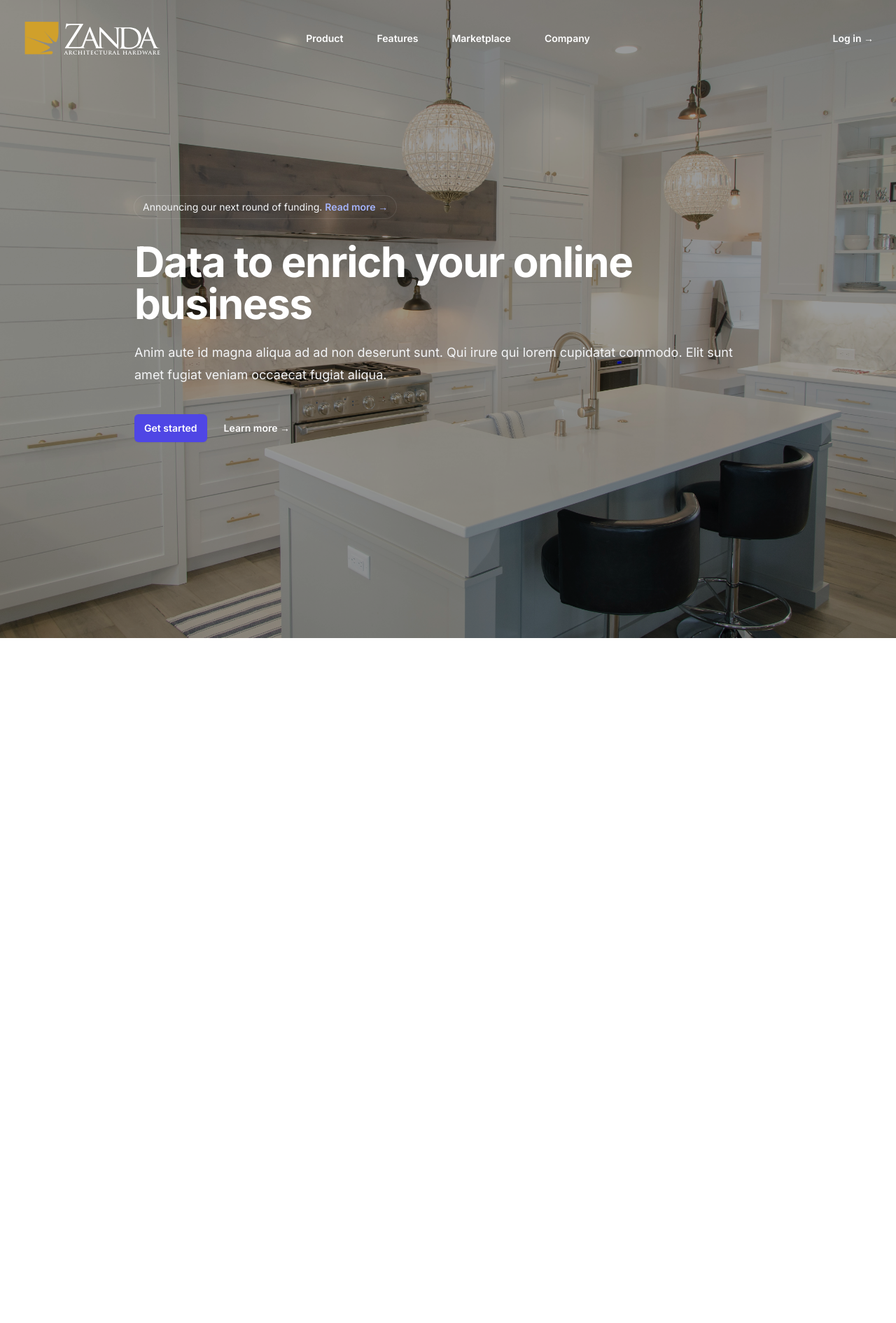
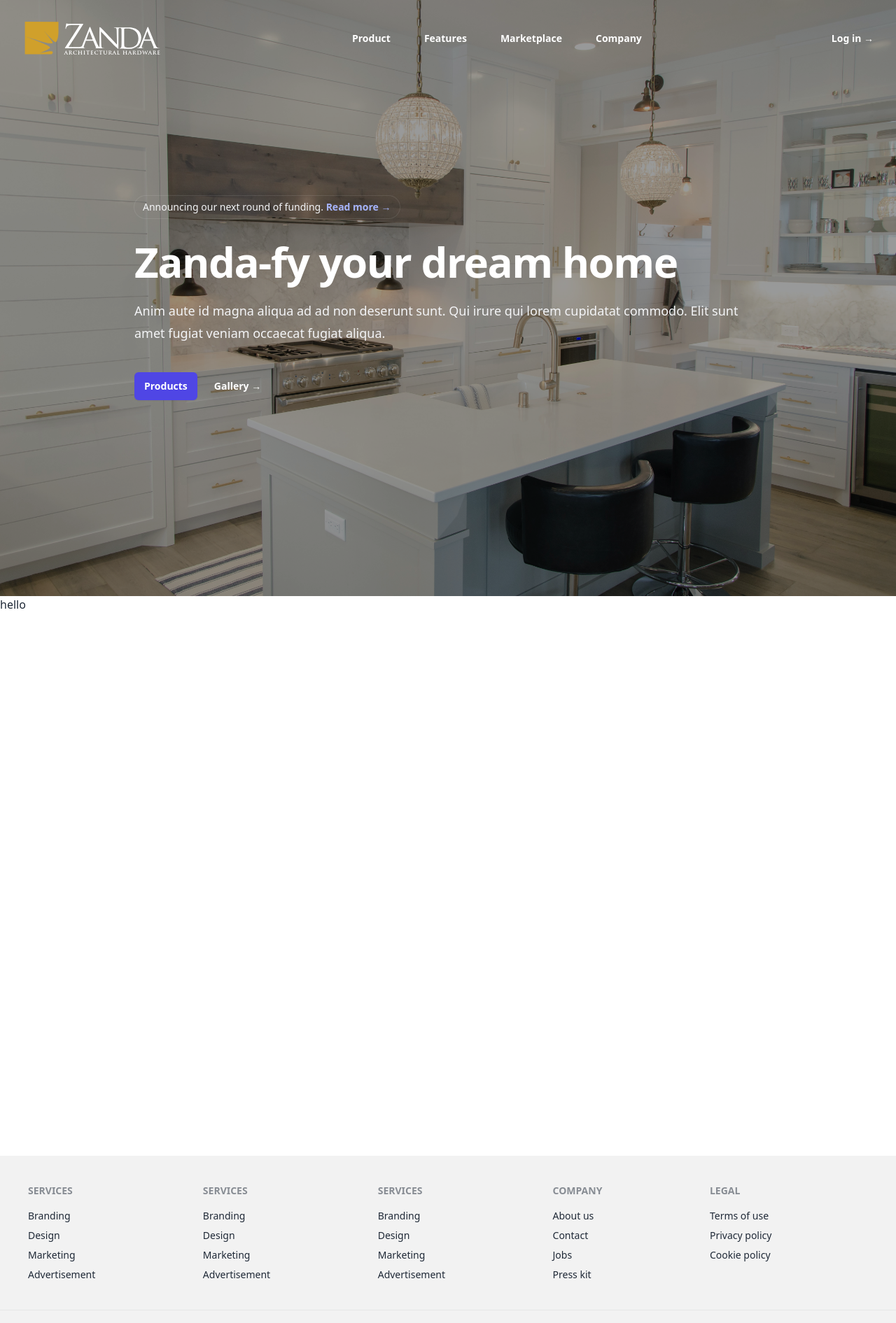
Before and after one commit to Mikoyzskie/tailwind-components, a Next.js app: page / in a window 1280 px wide. Shown: the top 1891 px of the page at 70% size. Before the commit the page ends 912 px from the top, so only its background shows below. Built offline with nearby package versions, Linux system fonts and the light colour scheme.

Commit message:
loading and 404 pages

```diff
--- a/package.json
+++ b/package.json
@@ -20,6 +20,7 @@
     "@types/react": "^18",
     "@types/react-dom": "^18",
     "autoprefixer": "^10",
+    "daisyui": "^3.9.2",
     "eslint": "^8",
     "eslint-config-next": "13.5.4",
     "postcss": "^8",
--- /dev/null
+++ b/src/app/components/Footer.tsx
@@ -0,0 +1,54 @@
+export default function Footer() {
+    return (
+        <>
+            <footer className="footer p-10 bg-base-200 text-base-content">
+                <nav>
+                    <header className="footer-title">Services</header>
+                    <a className="link link-hover">Branding</a>
+                    <a className="link link-hover">Design</a>
+                    <a className="link link-hover">Marketing</a>
+                    <a className="link link-hover">Advertisement</a>
+                </nav>
+                <nav>
+                    <header className="footer-title">Services</header>
+                    <a className="link link-hover">Branding</a>
+                    <a className="link link-hover">Design</a>
+                    <a className="link link-hover">Marketing</a>
+                    <a className="link link-hover">Advertisement</a>
+                </nav>
+                <nav>
+                    <header className="footer-title">Services</header>
+                    <a className="link link-hover">Branding</a>
+                    <a className="link link-hover">Design</a>
+                    <a className="link link-hover">Marketing</a>
+                    <a className="link link-hover">Advertisement</a>
+                </nav>
+                <nav>
+                    <header className="footer-title">Company</header>
+                    <a className="link link-hover">About us</a>
+                    <a className="link link-hover">Contact</a>
+                    <a className="link link-hover">Jobs</a>
+                    <a className="link link-hover">Press kit</a>
+                </nav>
+                <nav>
+                    <header className="footer-title">Legal</header>
+                    <a className="link link-hover">Terms of use</a>
+                    <a className="link link-hover">Privacy policy</a>
+                    <a className="link link-hover">Cookie policy</a>
+                </nav>
+            </footer>
+            <footer className="footer px-10 py-4 border-t bg-base-200 text-base-content border-base-300">
+                <aside className="items-center grid-flow-col">
+                    <svg width="24" height="24" viewBox="0 0 24 24" xmlns="http://www.w3.org/2000/svg" fillRule="evenodd" clipRule="evenodd" className="fill-current"><path d="M22.672 15.226l-2.432.811.841 2.515c.33 1.019-.209 2.127-1.23 2.456-1.15.325-2.148-.321-2.463-1.226l-.84-2.518-5.013 1.677.84 2.517c.391 1.203-.434 2.542-1.831 2.542-.88 0-1.601-.564-1.86-1.314l-.842-2.516-2.431.809c-1.135.328-2.145-.317-2.463-1.229-.329-1.018.211-2.127 1.231-2.456l2.432-.809-1.621-4.823-2.432.808c-1.355.384-2.558-.59-2.558-1.839 0-.817.509-1.582 1.327-1.846l2.433-.809-.842-2.515c-.33-1.02.211-2.129 1.232-2.458 1.02-.329 2.13.209 2.461 1.229l.842 2.515 5.011-1.677-.839-2.517c-.403-1.238.484-2.553 1.843-2.553.819 0 1.585.509 1.85 1.326l.841 2.517 2.431-.81c1.02-.33 2.131.211 2.461 1.229.332 1.018-.21 2.126-1.23 2.456l-2.433.809 1.622 4.823 2.433-.809c1.242-.401 2.557.484 2.557 1.838 0 .819-.51 1.583-1.328 1.847m-8.992-6.428l-5.01 1.675 1.619 4.828 5.011-1.674-1.62-4.829z"></path></svg>
+                    <p>ACME Industries Ltd. <br />Providing reliable tech since 1992</p>
+                </aside>
+                <nav className="md:place-self-center md:justify-self-end">
+                    <div className="grid grid-flow-col gap-4">
+                        <a><svg xmlns="http://www.w3.org/2000/svg" width="24" height="24" viewBox="0 0 24 24" className="fill-current"><path d="M24 4.557c-.883.392-1.832.656-2.828.775 1.017-.609 1.798-1.574 2.165-2.724-.951.564-2.005.974-3.127 1.195-.897-.957-2.178-1.555-3.594-1.555-3.179 0-5.515 2.966-4.797 6.045-4.091-.205-7.719-2.165-10.148-5.144-1.29 2.213-.669 5.108 1.523 6.574-.806-.026-1.566-.247-2.229-.616-.054 2.281 1.581 4.415 3.949 4.89-.693.188-1.452.232-2.224.084.626 1.956 2.444 3.379 4.6 3.419-2.07 1.623-4.678 2.348-7.29 2.04 2.179 1.397 4.768 2.212 7.548 2.212 9.142 0 14.307-7.721 13.995-14.646.962-.695 1.797-1.562 2.457-2.549z"></path></svg></a>
+                        <a><svg xmlns="http://www.w3.org/2000/svg" width="24" height="24" viewBox="0 0 24 24" className="fill-current"><path d="M19.615 3.184c-3.604-.246-11.631-.245-15.23 0-3.897.266-4.356 2.62-4.385 8.816.029 6.185.484 8.549 4.385 8.816 3.6.245 11.626.246 15.23 0 3.897-.266 4.356-2.62 4.385-8.816-.029-6.185-.484-8.549-4.385-8.816zm-10.615 12.816v-8l8 3.993-8 4.007z"></path></svg></a>
+                        <a><svg xmlns="http://www.w3.org/2000/svg" width="24" height="24" viewBox="0 0 24 24" className="fill-current"><path d="M9 8h-3v4h3v12h5v-12h3.642l.358-4h-4v-1.667c0-.955.192-1.333 1.115-1.333h2.885v-5h-3.808c-3.596 0-5.192 1.583-5.192 4.615v3.385z"></path></svg></a>
+                    </div>
+                </nav>
+            </footer></>
+    )
+}
--- a/src/app/components/Header.tsx
+++ b/src/app/components/Header.tsx
@@ -4,6 +4,7 @@ import { useState } from "react";
 import { Dialog } from "@headlessui/react";
 import { Bars3Icon, XMarkIcon } from "@heroicons/react/24/outline";
 import Image from "next/image";
+import Link from "next/link"
 
 const navigation = [
   { name: "Product", href: "#" },
@@ -16,13 +17,13 @@ export default function Header() {
   const [mobileMenuOpen, setMobileMenuOpen] = useState(false);
 
   return (
-    <header className="absolute inset-x-0 top-0 z-50">
+    <header className="absolute top-0 inset-x-0 z-50 max-w-7xl m-auto">
       <nav
         className="flex items-center justify-between p-6 lg:px-8"
         aria-label="Global"
       >
-        <div className="flex lg:flex-1">
-          <a href="#" className="-m-1.5 p-1.5">
+        <div className="flex">
+          <Link href="/" className="-m-1.5 p-1.5">
             <span className="sr-only">Your Company</span>
             <Image
               src={"/logo light.svg"}
@@ -30,7 +31,7 @@ export default function Header() {
               width={200}
               height={100}
             />
-          </a>
+          </Link>
         </div>
         <div className="flex lg:hidden">
           <button
@@ -53,7 +54,7 @@ export default function Header() {
             </a>
           ))}
         </div>
-        <div className="hidden lg:flex lg:flex-1 lg:justify-end">
+        <div className="hidden lg:flex lg:justify-end">
           <a href="#" className="text-sm font-semibold leading-6 text-white">
             Log in <span aria-hidden="true">&rarr;</span>
           </a>
--- a/src/app/components/Hero.tsx
+++ b/src/app/components/Hero.tsx
@@ -1,6 +1,6 @@
 export default function Example() {
   return (
-    <div className="bg-[url('/hero.jpg')] bg-cover min-h-screen">
+    <div className="bg-[url('/hero.jpg')] bg-cover bg-fixed min-h-screen snap-center">
       <div className="relative isolate px-6 py-14 lg:px-8 min-h-screen bg-black bg-opacity-40 flex items-center justify-center">
         <div
           className="absolute inset-x-0 -top-40 -z-10 transform-gpu overflow-hidden blur-3xl sm:-top-80"
@@ -26,7 +26,7 @@ export default function Example() {
           </div>
           <div className="text-left">
             <h1 className="text-4xl font-bold tracking-tight text-white sm:text-6xl">
-              Data to enrich your online business
+              Zanda-fy your dream home
             </h1>
             <p className="mt-6 text-lg leading-8 text-gray-100">
               Anim aute id magna aliqua ad ad non deserunt sunt. Qui irure qui
@@ -38,13 +38,13 @@ export default function Example() {
                 href="#"
                 className="rounded-md bg-indigo-600 px-3.5 py-2.5 text-sm font-semibold text-white shadow-sm hover:bg-indigo-500 focus-visible:outline focus-visible:outline-2 focus-visible:outline-offset-2 focus-visible:outline-indigo-600"
               >
-                Get started
+                Products
               </a>
               <a
                 href="#"
                 className="text-sm font-semibold leading-6 text-white"
               >
-                Learn more <span aria-hidden="true">→</span>
+                Gallery <span aria-hidden="true">→</span>
               </a>
             </div>
           </div>
--- a/src/app/globals.css
+++ b/src/app/globals.css
@@ -1,3 +1,7 @@
 @tailwind base;
 @tailwind components;
 @tailwind utilities;
+
+.not-found,.loading-container{
+  height: calc(100vh - 293px);
+}
--- a/src/app/layout.tsx
+++ b/src/app/layout.tsx
@@ -2,6 +2,7 @@ import "./globals.css";
 import type { Metadata } from "next";
 import { Inter } from "next/font/google";
 import Header from "@/app/components/Header";
+import Footer from "@/app/components/Footer"
 
 const inter = Inter({ subsets: ["latin"] });
 
@@ -17,9 +18,10 @@ export default function RootLayout({
 }) {
   return (
     <html lang="en">
-      <body className={inter.className}>
+      <body className="flex flex-col">
         <Header />
         {children}
+        <Footer />
       </body>
     </html>
   );
--- /dev/null
+++ b/src/app/loading.tsx
@@ -0,0 +1,5 @@
+export default function Loading() {
+    return (
+        <div className="loading-container flex items-center justify-center bg-black bg bg-opacity-50"><span className="loading loading-dots loading-lg"></span></div>
+    )
+}
--- a/src/app/page.tsx
+++ b/src/app/page.tsx
@@ -1,5 +1,12 @@
 import Hero from "@/app/components/Hero";
 
 export default function Home() {
-  return <Hero />;
+  return (
+    <div className="snap-y">
+      <Hero />
+      <div className="test min-h-screen snap-center">
+        hello
+      </div>
+    </div>
+  );
 }
--- a/tailwind.config.ts
+++ b/tailwind.config.ts
@@ -15,6 +15,6 @@ const config: Config = {
       },
     },
   },
-  plugins: [],
+  plugins: [require("daisyui")],
 }
 export default config
```
Also changed, not shown: src/app/not-found.tsx (added, +34 -0 lines), 1 other file (tests, documents, lock files or other folders).
